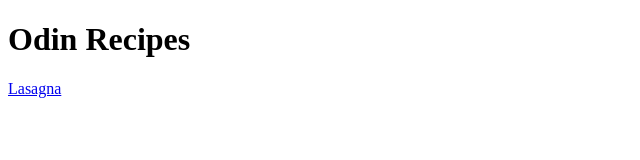
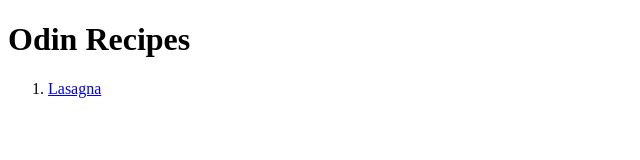
Before and after one commit to sohaima/odin-recipes, a plain HTML site: page index.html in a window 1280 px wide. Shown: the full height of the page, 0-640 px from the left. Drawn offline with Linux system fonts and the light colour scheme.

Commit message:
Arrange recipes into a list

```diff
--- a/index.html
+++ b/index.html
@@ -8,6 +8,8 @@
 </head>
 <body>
     <h1>Odin Recipes</h1>
-    <a href="./recipes/lasagna.html">Lasagna</a>
+    <ol>
+        <li><a href="./recipes/lasagna.html">Lasagna</a></li>
+    </ol>
 </body>
 </html>
```
